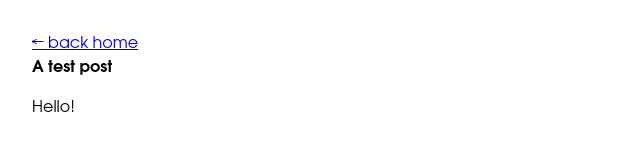
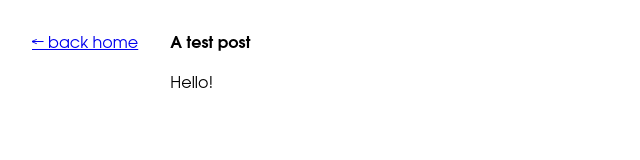
Before and after one commit to citelao/citelao.github.io, an Astro site: page /posts/test in a window 1280 px wide. Shown: the whole page, without its empty margins (0-640 px from the left). Built offline with nearby package versions, Linux system fonts and the light colour scheme; Astro itself is replaced by a stand-in of ours.

Commit message:
pretty backlink

```diff
--- a/src/pages/posts/[...slug].astro
+++ b/src/pages/posts/[...slug].astro
@@ -14,7 +14,18 @@ const { entry } = Astro.props;
 const { Content } = await entry.render();
 ---
 <Base title={`test`}>
+    <style lang="scss">
+        body {
+            display: flex;
+            gap: 2rem;
+            flex-wrap: wrap;
+        }
+    </style>
+
     <a href="/">&larr; back home</a>
-    <h1>{entry.data.title}</h1>
-    <Content />
+
+    <main>
+        <h1>{entry.data.title}</h1>
+        <Content />
+    </main>
 </Base>
```
